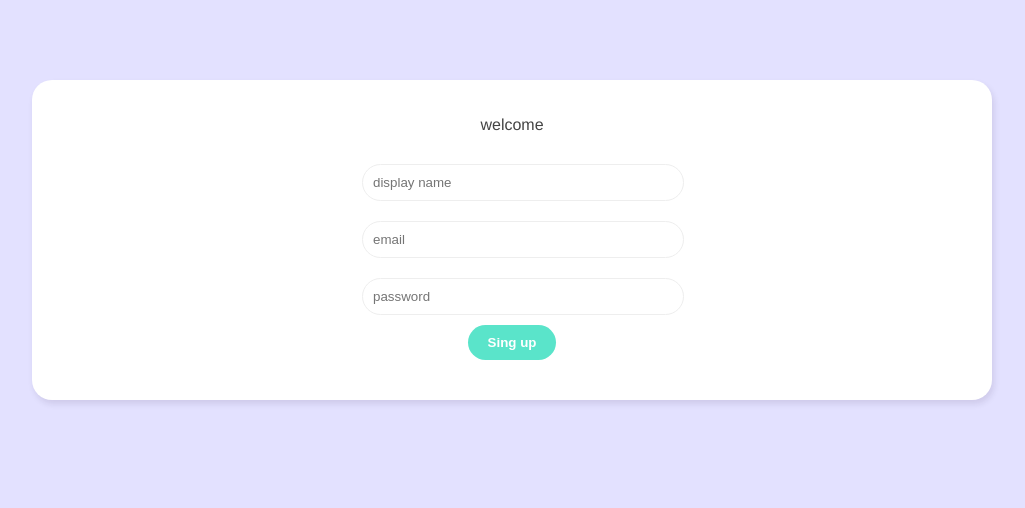
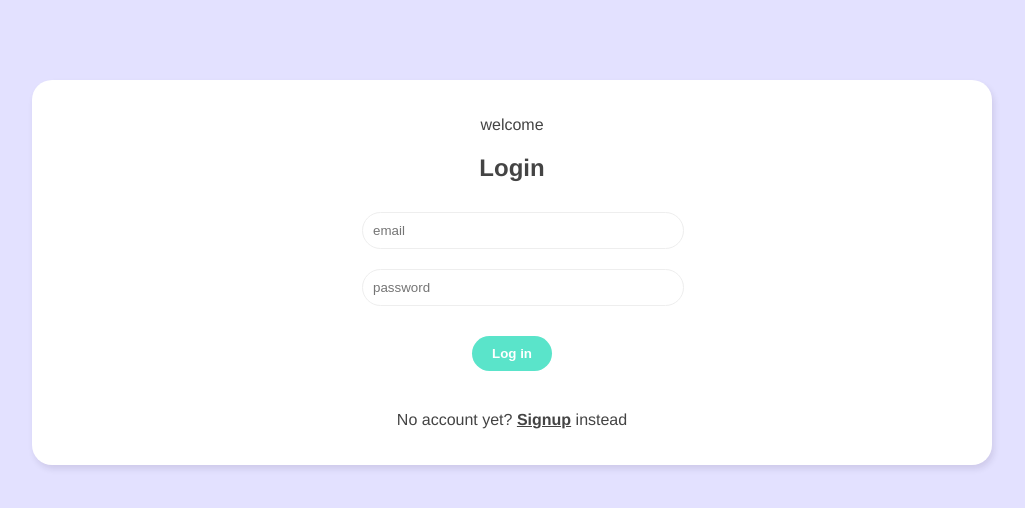
Before and after one commit to Meteor0712/live-chat, a Vue app: page / in a window 1280 px wide. Shown: the top 508 px of the page, without its empty margins (128-1153 px from the left). Built offline with nearby package versions, Linux system fonts and the light colour scheme.

Commit message:
新增及修改登入與註冊畫面切換

```diff
--- a/src/views/Welcome.vue
+++ b/src/views/Welcome.vue
@@ -1,7 +1,16 @@
 <template>
   <div class="welcome container">
       <p>welcome</p>
-      <SingupForm />
+      <div v-if="showLogin">
+          <h2>Login</h2>
+          <LoginForm />
+          <p>No account yet? <span @click="showLogin = false">Signup</span> instead</p>
+      </div>
+      <div v-else>
+          <h2>Sign up</h2>
+          <SingupForm />
+          <p>Already registered? <span @click="showLogin = true">Login</span> instead</p>
+      </div>
 
   </div>
 
@@ -10,9 +19,15 @@
 <script>
 import SingupForm from '../components/SingupForm.vue'
 import LoginForm from '../components/LoginForm.vue'
+import { ref } from 'vue'
 
 export default {
-    components: { SingupForm, LoginForm }
+    components: { SingupForm, LoginForm },
+    setup() {
+        const showLogin = ref(true)
+
+        return { showLogin }
+    }
 }
 </script>
 
@@ -38,4 +53,12 @@
         color: #999;
         margin: 10px auto;
     }
+    .welcome span {
+        font-weight: bold;
+        text-decoration: underline;
+        cursor: pointer;
+    }
+    .welcome button {
+        margin: 20px auto;
+    }
 </style>
```
